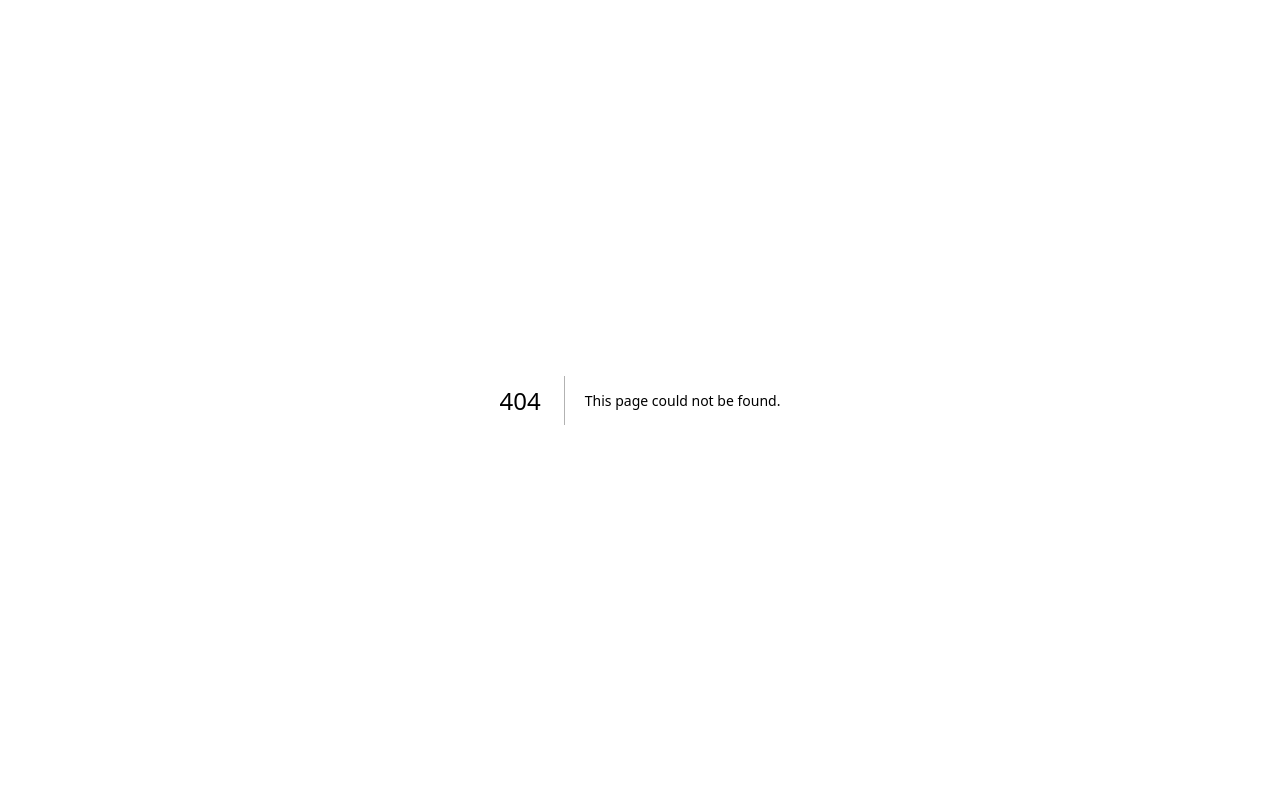
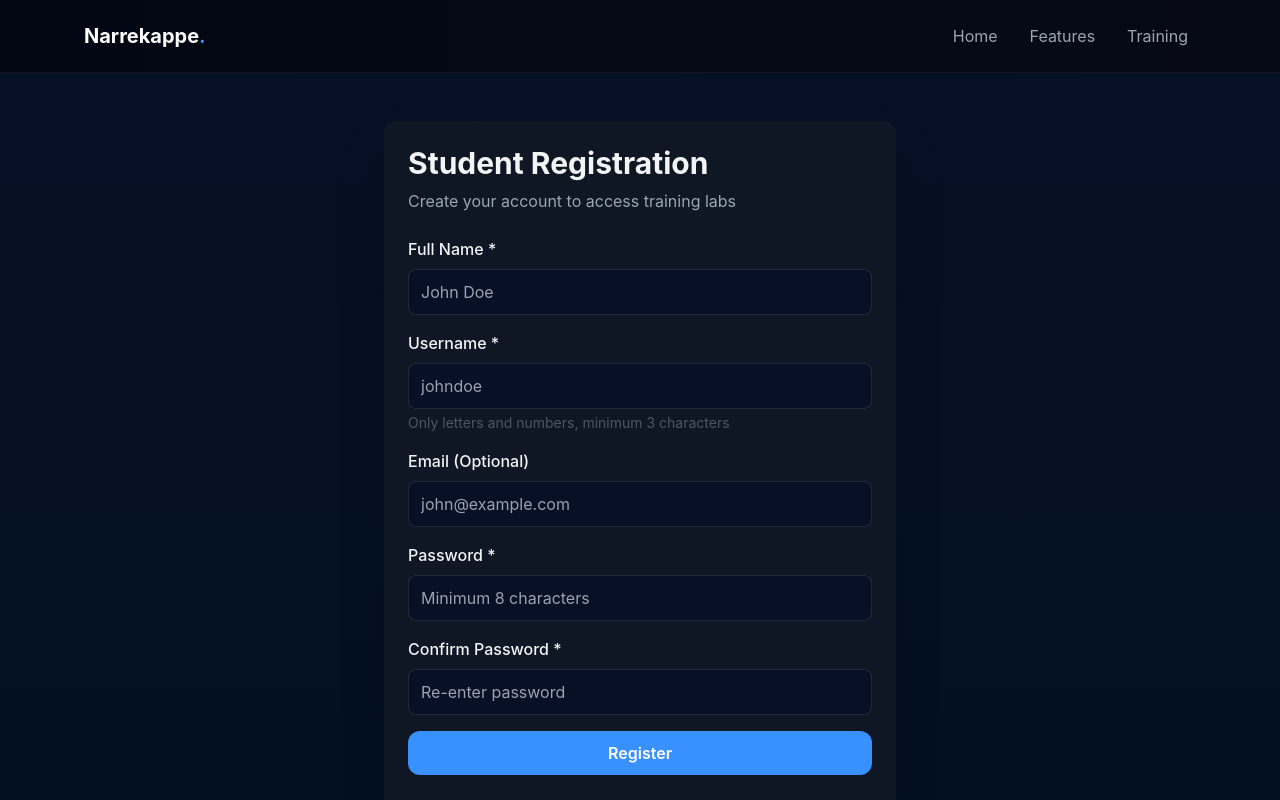
Before and after one commit to battylover9/Narrekappe-BV, a Next.js app: page /register in a window 1280 px wide. Before the commit this address had no page. Shown: the top 800 px of the page. Built offline with nearby package versions, Linux system fonts and the light colour scheme.

Commit message:
fixed auth

```diff
--- /dev/null
+++ b/pages/API/auth/register.js
@@ -0,0 +1,71 @@
+import { proxmoxCreateUser, proxmoxListUsers, getRealm } from '../../../lib/proxmoxApi';
+
+export default async function handler(req, res) {
+  if (req.method !== 'POST') {
+    return res.status(405).json({ error: 'Method not allowed' });
+  }
+
+  const { username, password, fullName, email } = req.body;
+
+  // Validation
+  if (!username || !password || !fullName) {
+    return res.status(400).json({
+      error: 'Username, password, and full name are required'
+    });
+  }
+
+  if (password.length < 8) {
+    return res.status(400).json({
+      error: 'Password must be at least 8 characters'
+    });
+  }
+
+  // Sanitize username (only letters and numbers)
+  const cleanUsername = username.toLowerCase().replace(/[^a-z0-9]/g, '');
+
+  if (cleanUsername.length < 3) {
+    return res.status(400).json({
+      error: 'Username must be at least 3 characters (letters/numbers only)'
+    });
+  }
+
+  try {
+    console.log('[REGISTER] Registration attempt for:', cleanUsername);
+
+    const realm = getRealm();
+    const userid = `${cleanUsername}@${realm}`;
+
+    // Check if user already exists
+    const users = await proxmoxListUsers();
+    const userExists = users.some(u => u.userid === userid);
+
+    if (userExists) {
+      console.log('[REGISTER] User already exists:', cleanUsername);
+      return res.status(409).json({
+        error: 'Username already taken. Please choose another.'
+      });
+    }
+
+    // Create the user
+    await proxmoxCreateUser({
+      userid,
+      fullName,
+      password,
+      email: email || undefined
+    });
+
+    console.log('[REGISTER] User created successfully:', cleanUsername);
+
+    return res.status(201).json({
+      success: true,
+      username: cleanUsername,
+      message: 'Registration successful! You can now log in.'
+    });
+
+  } catch (error) {
+    console.error('[REGISTER ERROR]', error);
+    return res.status(500).json({
+      error: 'Registration failed. Please try again.'
+    });
+  }
+}
--- /dev/null
+++ b/pages/register.js
@@ -0,0 +1,171 @@
+import { useState } from 'react';
+import Link from 'next/link';
+import { useRouter } from 'next/router';
+
+export default function RegisterPage() {
+  const [loading, setLoading] = useState(false);
+  const [message, setMessage] = useState('');
+  const router = useRouter();
+
+  const handleRegister = async (e) => {
+    e.preventDefault();
+
+    const username = e.target.elements.username.value.trim();
+    const password = e.target.elements.password.value;
+    const confirmPassword = e.target.elements.confirmPassword.value;
+    const fullName = e.target.elements.fullName.value.trim();
+    const email = e.target.elements.email.value.trim();
+
+    // Client-side validation
+    if (password !== confirmPassword) {
+      setMessage('✗ Passwords do not match');
+      return;
+    }
+
+    if (password.length < 8) {
+      setMessage('✗ Password must be at least 8 characters');
+      return;
+    }
+
+    setLoading(true);
+    setMessage('Creating account...');
+
+    try {
+      const response = await fetch('/api/auth/register', {
+        method: 'POST',
+        headers: { 'Content-Type': 'application/json' },
+        body: JSON.stringify({ username, password, fullName, email }),
+      });
+
+      const data = await response.json();
+
+      if (response.ok && data.success) {
+        setMessage('✓ ' + data.message);
+        setTimeout(() => {
+          router.push('/stud-dash');
+        }, 2000);
+      } else {
+        setMessage('✗ ' + (data.error || 'Registration failed'));
+      }
+    } catch (error) {
+      setMessage('✗ Error: ' + error.message);
+    } finally {
+      setLoading(false);
+    }
+  };
+
+  return (
+    <>
+      <header className="site-header">
+        <div className="header-inner">
+          <Link href="/" className="brand">
+            Narrekappe<span className="accent">.</span>
+          </Link>
+          <nav className="main-nav">
+            <Link href="/">Home</Link>
+            <Link href="/features">Features</Link>
+            <Link href="/training">Training</Link>
+          </nav>
+        </div>
+      </header>
+
+      <main className="container pt-12">
+        <div className="card max-w-lg mx-auto">
+          <h1 className="text-3xl font-bold mb-2">Student Registration</h1>
+          <p className="muted mb-6">Create your account to access training labs</p>
+
+          {message && (
+            <div className={`mb-4 p-3 rounded ${message.includes('✗') ? 'bg-red-100 text-red-700' : message.includes('✓') ? 'bg-green-100 text-green-700' : 'bg-blue-100 text-blue-700'}`}>
+              {message}
+            </div>
+          )}
+
+          <form onSubmit={handleRegister} className="space-y-4">
+            <div>
+              <label className="block mb-2 font-medium">Full Name *</label>
+              <input
+                type="text"
+                name="fullName"
+                placeholder="John Doe"
+                required
+                className="form-input"
+                disabled={loading}
+              />
+            </div>
+
+            <div>
+              <label className="block mb-2 font-medium">Username *</label>
+              <input
+                type="text"
+                name="username"
+                placeholder="johndoe"
+                required
+                className="form-input"
+                disabled={loading}
+                pattern="[a-zA-Z0-9]+"
+                title="Only letters and numbers allowed"
+              />
+              <p className="text-sm text-gray-600 mt-1">Only letters and numbers, minimum 3 characters</p>
+            </div>
+
+            <div>
+              <label className="block mb-2 font-medium">Email (Optional)</label>
+              <input
+                type="email"
+                name="email"
+                placeholder="john@example.com"
+                className="form-input"
+                disabled={loading}
+              />
+            </div>
+
+            <div>
+              <label className="block mb-2 font-medium">Password *</label>
+              <input
+                type="password"
+                name="password"
+                placeholder="Minimum 8 characters"
+                required
+                minLength="8"
+                className="form-input"
+                disabled={loading}
+              />
+            </div>
+
+            <div>
+              <label className="block mb-2 font-medium">Confirm Password *</label>
+              <input
+                type="password"
+                name="confirmPassword"
+                placeholder="Re-enter password"
+                required
+                minLength="8"
+                className="form-input"
+                disabled={loading}
+              />
+            </div>
+
+            <button type="submit" className="btn w-full" disabled={loading}>
+              {loading ? 'Creating Account...' : 'Register'}
+            </button>
+          </form>
+
+          <div className="mt-6 text-center">
+            <p className="text-sm text-gray-600">
+              Already have an account?{' '}
+              <Link href="/stud-dash" className="text-blue-600 hover:underline">
+                Login here
+              </Link>
+            </p>
+          </div>
+        </div>
+      </main>
+
+      <footer className="site-footer" style={{ marginTop: '4rem' }}>
+        <div className="footer-inner">
+          <p>© 2025 Narrekappe B.V. – Cybersecurity Training Platform</p>
+        </div>
+      </footer>
+    </>
+  );
+}
--- a/pages/stud-dash.js
+++ b/pages/stud-dash.js
@@ -173,8 +173,12 @@ export default function StudentDashboardPage() {
         <main className="container pt-12">
           <div className="card max-w-lg mx-auto">
             <h1 className="text-3xl font-bold mb-2">Student Login</h1>
-            <p className="muted mb-6">Login with your Proxmox credentials</p>
-
+            <p className="muted mb-6">
+              Login with your Proxmox credentials or{' '}
+              <Link href="/register" className="text-blue-600 hover:underline font-semibold">
+              create an account
+              </Link>
+            </p>
             {message && (
               <div className={`mb-4 p-3 rounded ${message.includes('✗') ? 'bg-red-100 text-red-700' : 'bg-blue-100 text-blue-700'}`}>
                 {message}
@@ -207,6 +211,14 @@ export default function StudentDashboardPage() {
               <button type="submit" className="btn w-full" disabled={loading}>
                 {loading ? 'Logging in...' : 'Access Labs'}
               </button>
+              <div className="mt-4 text-center">
+              <p className="text-sm text-gray-600">
+                Don't have an account?{' '}
+                <Link href="/register" className="text-blue-600 hover:underline">
+                Register here
+                </Link>
+              </p>
+              </div>
             </form>
           </div>
         </main>
```
Also changed, not shown: 1 other file (tests, documents, lock files or other folders).
